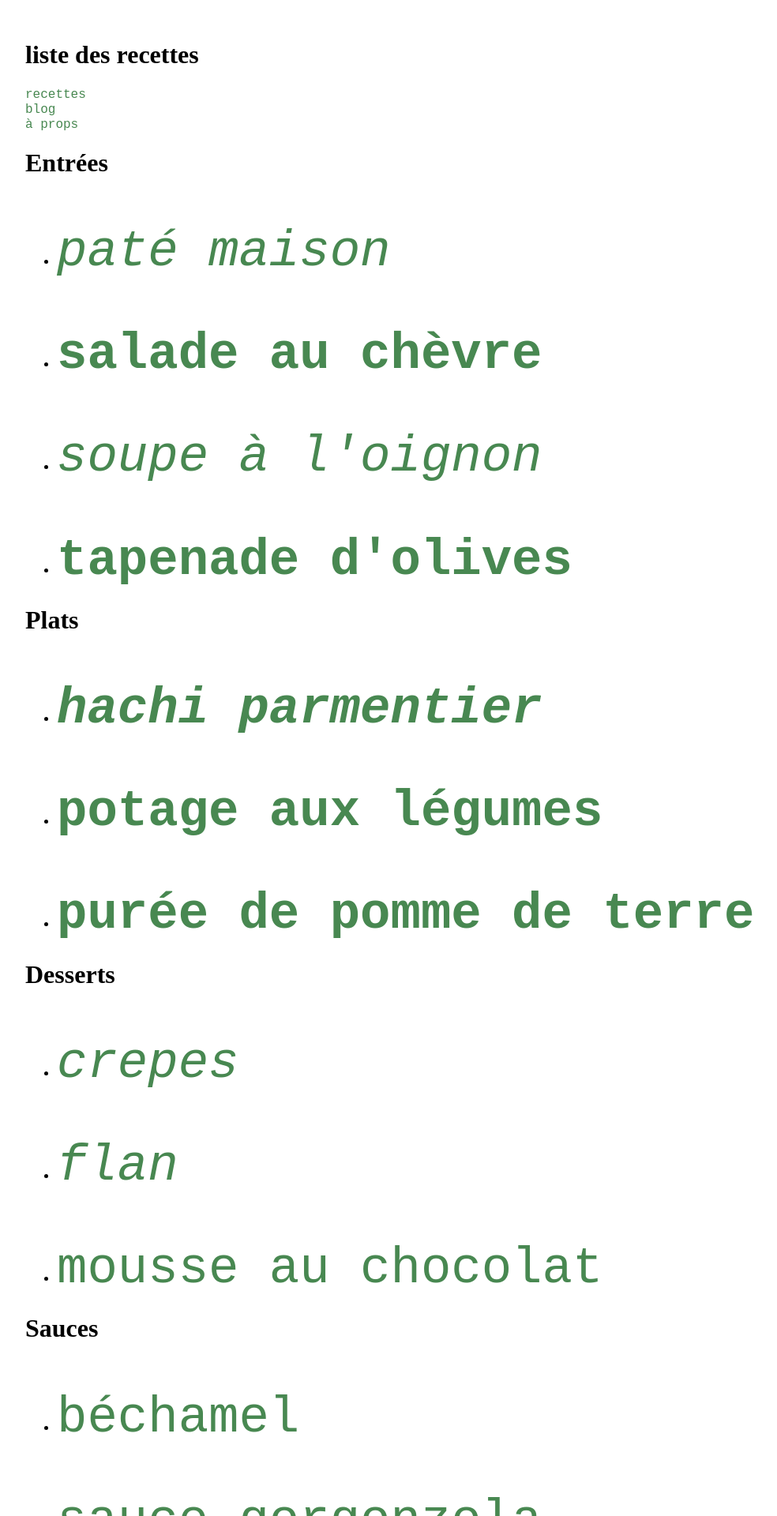
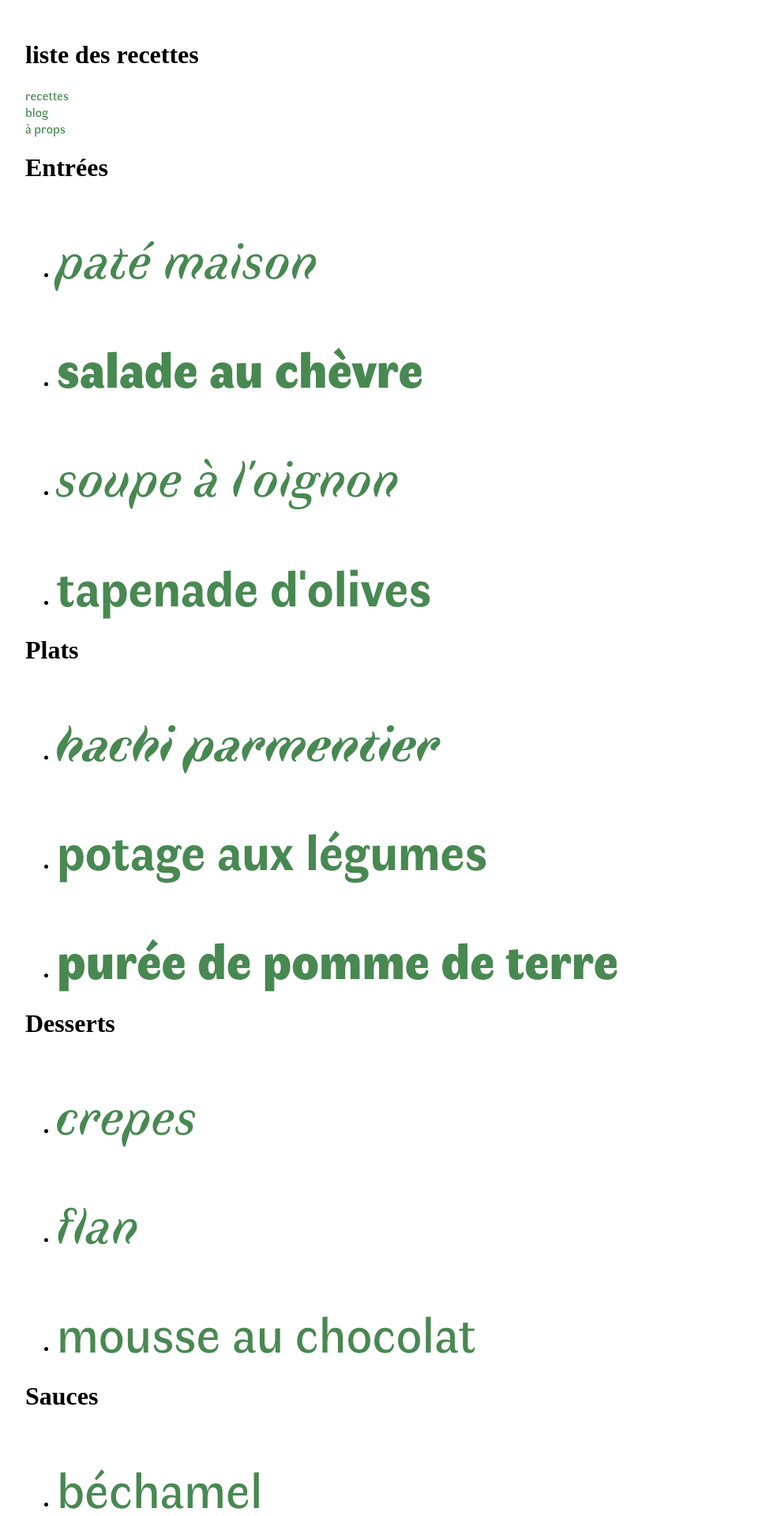
Before and after one commit to darkbeanbbq/recettes, a Jekyll site: the page built from recettes.md, in a window 1280 px wide. Shown: the top 1920 px of the page at 79% size, without its empty margins (108-1092 px from the left). Built offline with Jekyll 4.4.1, drawn with Linux system fonts in a browser that asks for light colours.

Commit message:
added webfont link

```diff
--- a/_layouts/default.html
+++ b/_layouts/default.html
@@ -2,6 +2,7 @@
 <html lang='fr'>
 <head>
   <link rel="stylesheet" href="/assets/css/styles.css">
+	<link rel="stylesheet" href="/assets/css/webfont.css">
 </head>
 <body>
 	<div class="page">
```
